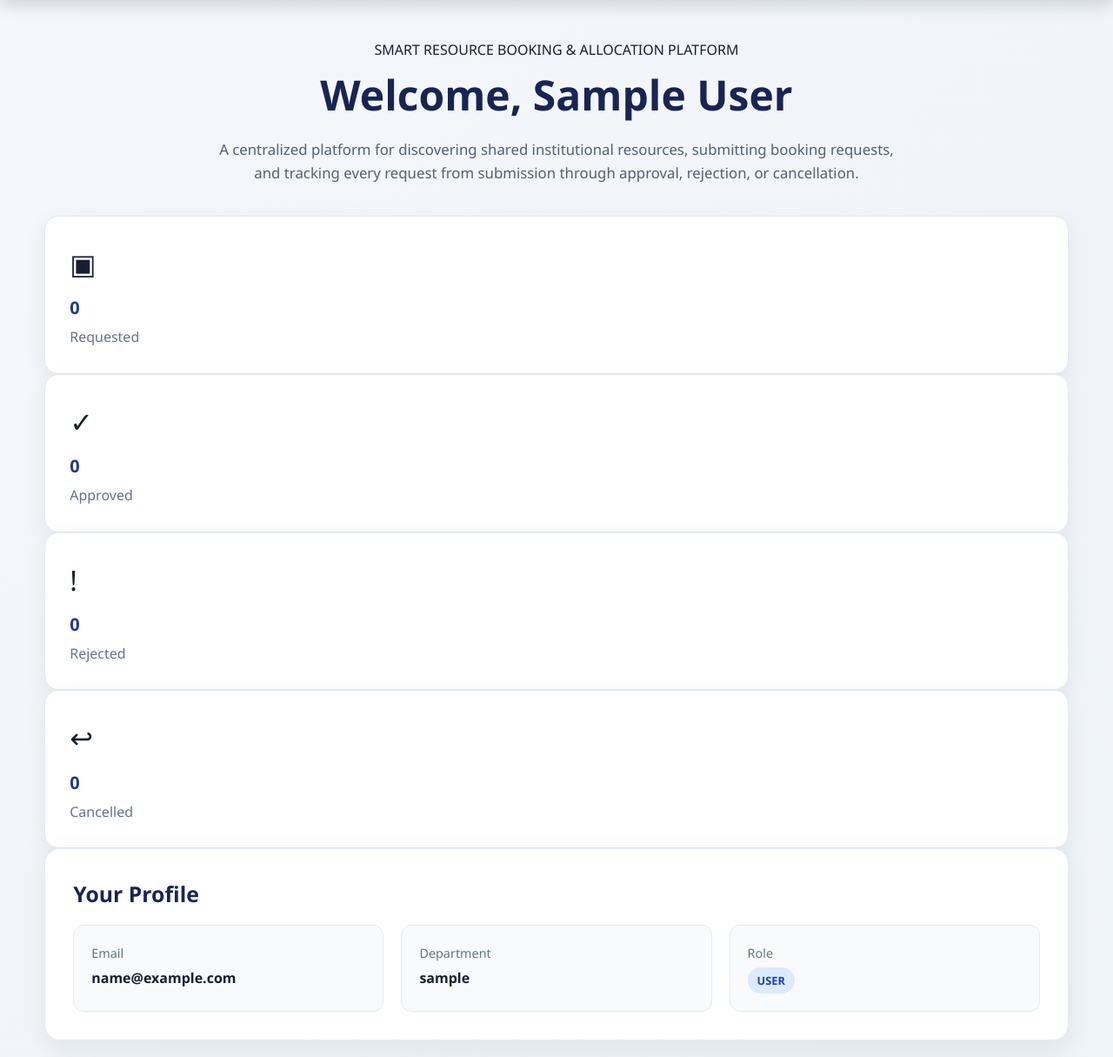
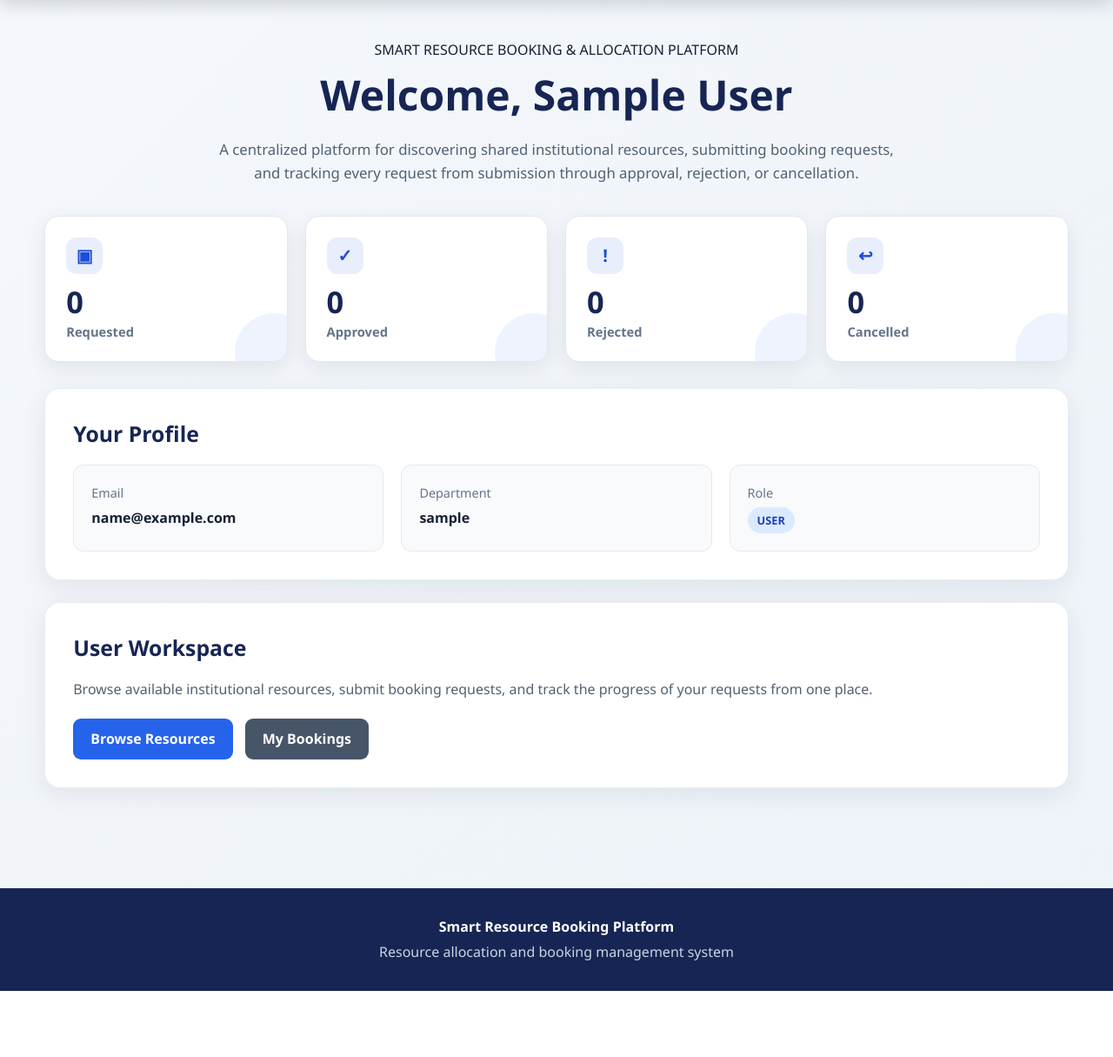
Before and after one commit to ko-27/smart-resource-booking, a Flask app: page /dashboard in a window 1280 px wide. Shown: the part 76-1291 px from the top of the page at 87% size. After the commit the page ends 1215 px from the top, so only its background shows below. Run offline with Flask 3, Linux system fonts and the light colour scheme; the visitor is signed in with stand-in values (Sample User, id 1); data that the repository does not hold is empty.

Commit message:
Style dashboard KPI statistics

```diff
--- a/backend/static/css/style.css
+++ b/backend/static/css/style.css
@@ -1409,3 +1409,104 @@ a:hover {
     }
 
 }
+/* =========================================================
+   DASHBOARD KPI STATISTICS
+   ========================================================= */
+
+.dashboard-stats {
+    display: grid;
+    gap: 20px;
+    margin: 0 0 30px;
+}
+
+.dashboard-stats.admin-stats {
+    grid-template-columns: repeat(3, minmax(0, 1fr));
+}
+
+.dashboard-stats.user-stats {
+    grid-template-columns: repeat(4, minmax(0, 1fr));
+}
+
+.dashboard-stats .stat-card {
+    position: relative;
+    overflow: hidden;
+    min-height: 150px;
+    padding: 24px;
+    border-radius: 16px;
+    background: #ffffff;
+    border: 1px solid #e2e8f0;
+    box-shadow: 0 8px 24px rgba(15, 23, 42, 0.08);
+    transition: transform 0.2s ease, box-shadow 0.2s ease;
+}
+
+.dashboard-stats .stat-card:hover {
+    transform: translateY(-3px);
+    box-shadow: 0 12px 28px rgba(15, 23, 42, 0.12);
+}
+
+.dashboard-stats .stat-card::after {
+    content: "";
+    position: absolute;
+    width: 90px;
+    height: 90px;
+    right: -30px;
+    bottom: -35px;
+    border-radius: 50%;
+    background: rgba(37, 99, 235, 0.08);
+}
+
+.dashboard-stats .stat-icon {
+    position: relative;
+    z-index: 1;
+    width: 42px;
+    height: 42px;
+    display: flex;
+    align-items: center;
+    justify-content: center;
+    margin-bottom: 15px;
+    border-radius: 12px;
+    background: #e8eefc;
+    color: #1d4ed8;
+    font-size: 1.25rem;
+    font-weight: 800;
+}
+
+.dashboard-stats .stat-number {
+    position: relative;
+    z-index: 1;
+    margin-bottom: 6px;
+    color: #172554;
+    font-size: 2.15rem;
+    line-height: 1;
+    font-weight: 800;
+}
+
+.dashboard-stats .stat-label {
+    position: relative;
+    z-index: 1;
+    color: #64748b;
+    font-size: 0.92rem;
+    line-height: 1.4;
+    font-weight: 600;
+}
+
+@media (max-width: 1000px) {
+
+    .dashboard-stats.user-stats {
+        grid-template-columns: repeat(2, minmax(0, 1fr));
+    }
+
+}
+
+@media (max-width: 700px) {
+
+    .dashboard-stats.admin-stats,
+    .dashboard-stats.user-stats {
+        grid-template-columns: 1fr;
+    }
+
+    .dashboard-stats .stat-card {
+        min-height: 130px;
+    }
+
+}
```
